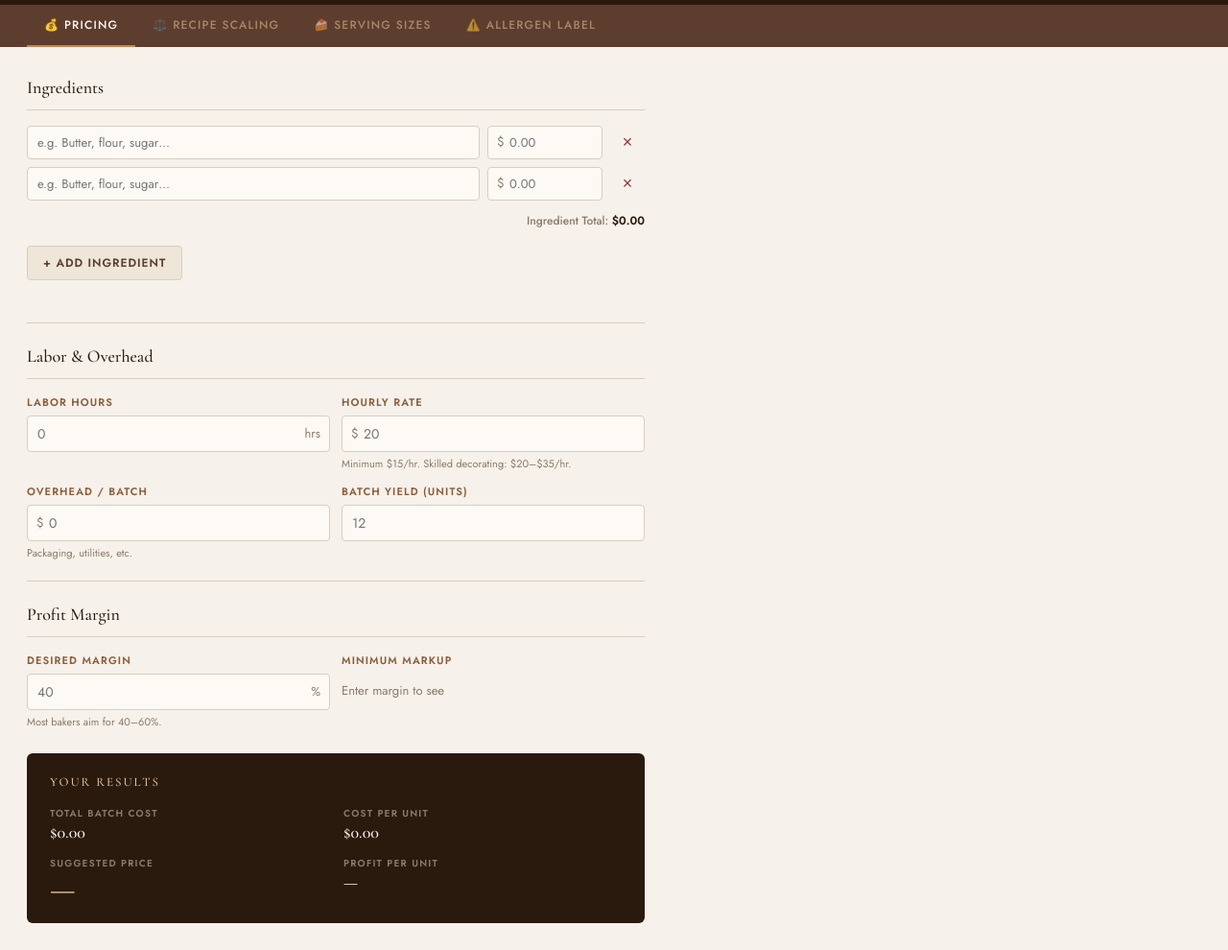
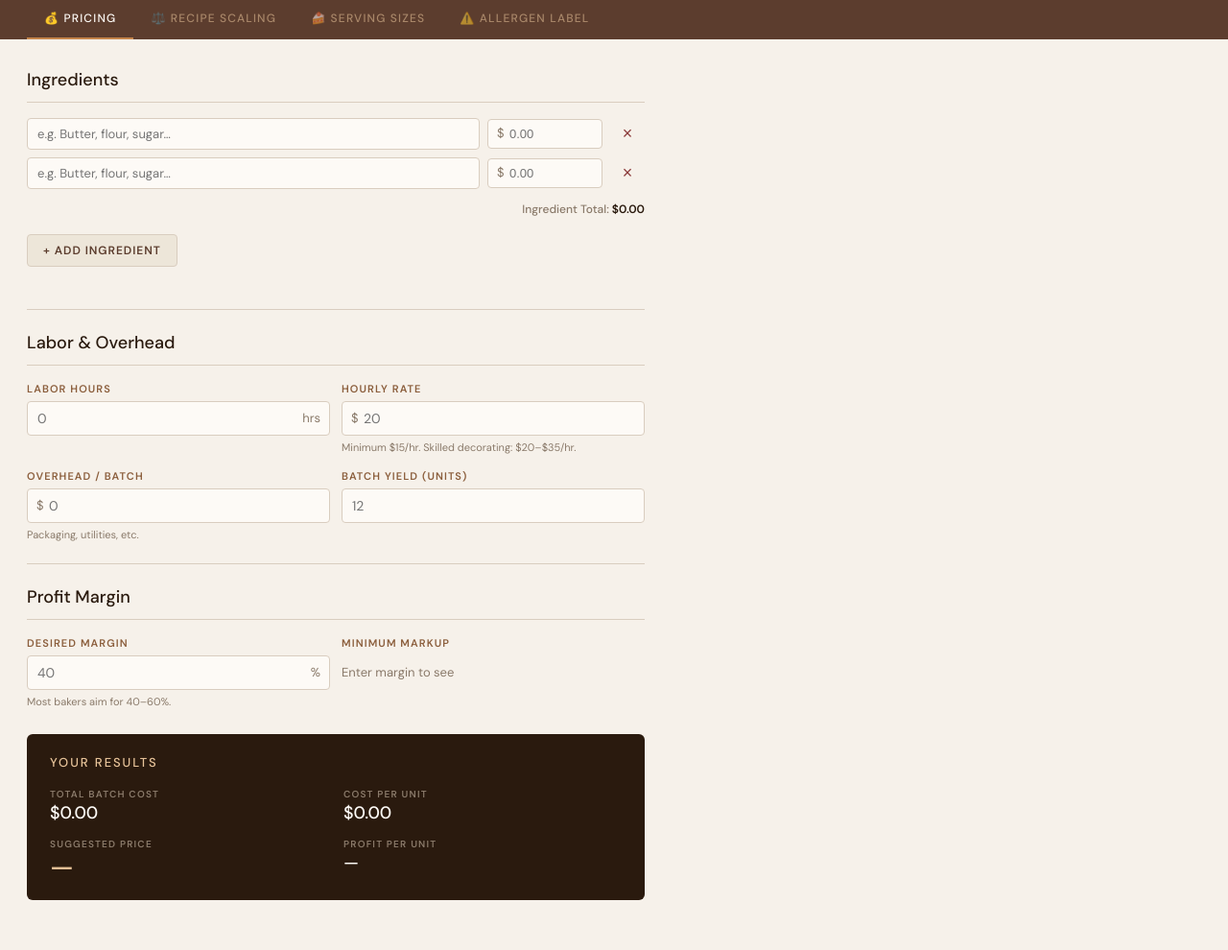
Before and after one commit to BrianaDW25/baker-calculator, a plain HTML site: page index.html in a window 1280 px wide. Shown: the part 66-1056 px from the top of the page at 96% size. After the commit the page ends 1032 px from the top, so only its background shows below. Drawn offline with nearby package versions, Linux system fonts and the light colour scheme.

Commit message:
Switch to DM Sans — modern font throughout

```diff
--- a/index.html
+++ b/index.html
@@ -6,7 +6,7 @@
 <title>Baker's All-in-One Calculator</title>
 <link rel="preconnect" href="https://fonts.googleapis.com">
 <link rel="preconnect" href="https://fonts.gstatic.com" crossorigin>
-<link href="https://fonts.googleapis.com/css2?family=Cormorant+Garamond:ital,wght@0,400;0,500;0,600;1,400&family=Jost:wght@300;400;500;600&display=swap" rel="stylesheet">
+<link href="https://fonts.googleapis.com/css2?family=DM+Sans:wght@300;400;500;600;700&display=swap" rel="stylesheet">
 <style>
   :root {
     --cream: #F6F1EA;
@@ -29,7 +29,7 @@
   * { box-sizing: border-box; margin: 0; padding: 0; }
 
   body {
-    font-family: 'Jost', sans-serif;
+    font-family: 'DM Sans', sans-serif;
     background: var(--cream);
     color: var(--brown-dark);
     min-height: 100vh;
@@ -47,8 +47,8 @@
     gap: 12px;
   }
   .header-title {
-    font-family: 'Cormorant Garamond', serif;
-    font-size: 22px;
+    font-family: 'DM Sans', sans-serif;
+    font-size: 18px;
     font-weight: 500;
     letter-spacing: 0.02em;
     color: var(--amber-light);
@@ -74,7 +74,7 @@
 
   .tab {
     padding: 12px 18px;
-    font-family: 'Jost', sans-serif;
+    font-family: 'DM Sans', sans-serif;
     font-size: 12px;
     font-weight: 500;
     letter-spacing: 0.1em;
@@ -103,7 +103,7 @@
 
   /* ── SHARED COMPONENTS ── */
   .section-label {
-    font-family: 'Cormorant Garamond', serif;
+    font-family: 'DM Sans', sans-serif;
     font-size: 18px;
     font-weight: 500;
     color: var(--brown-dark);
@@ -138,7 +138,7 @@
     border: 1px solid var(--border);
     border-radius: 4px;
     padding: 8px 10px;
-    font-family: 'Jost', sans-serif;
+    font-family: 'DM Sans', sans-serif;
     font-size: 14px;
     color: var(--brown-dark);
     transition: border-color 0.15s;
@@ -187,7 +187,7 @@
     gap: 6px;
     padding: 8px 16px;
     border-radius: 4px;
-    font-family: 'Jost', sans-serif;
+    font-family: 'DM Sans', sans-serif;
     font-size: 12px;
     font-weight: 600;
     letter-spacing: 0.08em;
@@ -237,7 +237,7 @@
     margin-top: 24px;
   }
   .result-box h3 {
-    font-family: 'Cormorant Garamond', serif;
+    font-family: 'DM Sans', sans-serif;
     font-size: 13px;
     font-weight: 500;
     letter-spacing: 0.15em;
@@ -260,15 +260,15 @@
     margin-bottom: 2px;
   }
   .result-item .value {
-    font-family: 'Cormorant Garamond', serif;
-    font-size: 26px;
+    font-family: 'DM Sans', sans-serif;
+    font-size: 22px;
     font-weight: 500;
     color: var(--white);
     line-height: 1;
   }
   .result-item .value.highlight {
     color: var(--amber-light);
-    font-size: 32px;
+    font-size: 28px;
   }
   .result-item .value.small {
     font-size: 18px;
@@ -293,7 +293,7 @@
     border: 1px solid var(--border);
     border-radius: 4px;
     padding: 7px 10px;
-    font-family: 'Jost', sans-serif;
+    font-family: 'DM Sans', sans-serif;
     font-size: 13px;
     color: var(--brown-dark);
     width: 100%;
@@ -325,7 +325,7 @@
     border: 1px solid var(--border);
     border-radius: 4px;
     padding: 7px 8px;
-    font-family: 'Jost', sans-serif;
+    font-family: 'DM Sans', sans-serif;
     font-size: 13px;
     color: var(--brown-dark);
     width: 100%;
@@ -354,7 +354,7 @@
     margin-top: 16px;
   }
   .scaled-results h4 {
-    font-family: 'Cormorant Garamond', serif;
+    font-family: 'DM Sans', sans-serif;
     font-size: 15px;
     font-weight: 500;
     color: var(--brown-dark);
@@ -369,7 +369,7 @@
     color: var(--white);
     padding: 2px 8px;
     border-radius: 12px;
-    font-family: 'Jost', sans-serif;
+    font-family: 'DM Sans', sans-serif;
     font-weight: 600;
   }
   .scaled-list { display: flex; flex-direction: column; gap: 6px; }
@@ -507,7 +507,7 @@
     margin-top: 4px;
   }
   .label-preview h4 {
-    font-family: 'Cormorant Garamond', serif;
+    font-family: 'DM Sans', sans-serif;
     font-size: 16px;
     font-weight: 600;
     color: var(--brown-dark);
```
